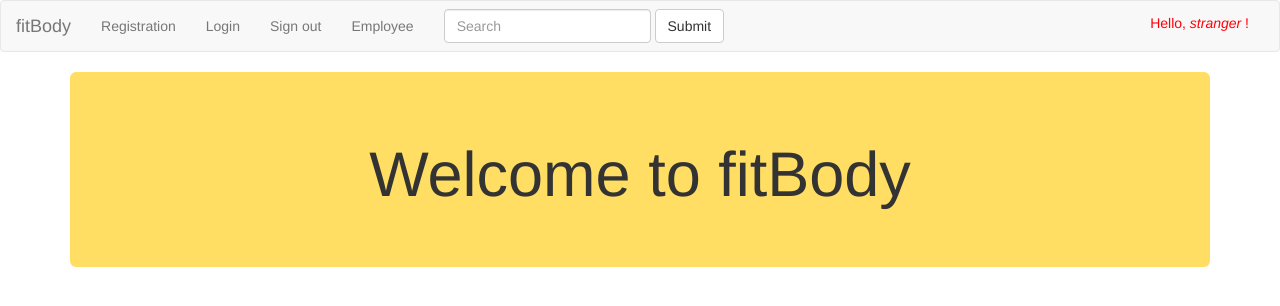
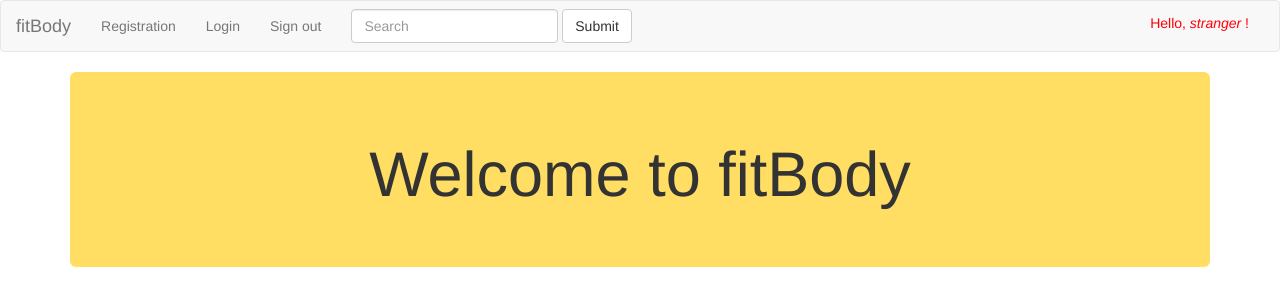
Before and after one commit to kaistullich/fitBody, a Flask app: page / in a window 1280 px wide. Shown: the top 306 px of the page. Run offline with Flask 2, Linux system fonts and the light colour scheme; some libraries are stand-ins or nearby versions.

Commit message:
removed admin login from navbar

```diff
--- a/my_app/templates/navbar.html
+++ b/my_app/templates/navbar.html
@@ -29,7 +29,6 @@
             <li><a href="{{ url_for('register_page') }}">Registration<span class="sr-only">(current)</span></a></li>
             <li><a href="{{ url_for('login') }}">Login</a></li>
             <li><a href="{{ url_for('logout') }}">Sign out</a></li>
-            <li><a href="{{ url_for('admin_login') }}">Employee</a></li>
           </ul>
           <form class="navbar-form navbar-left">
             <div class="form-group">
```
